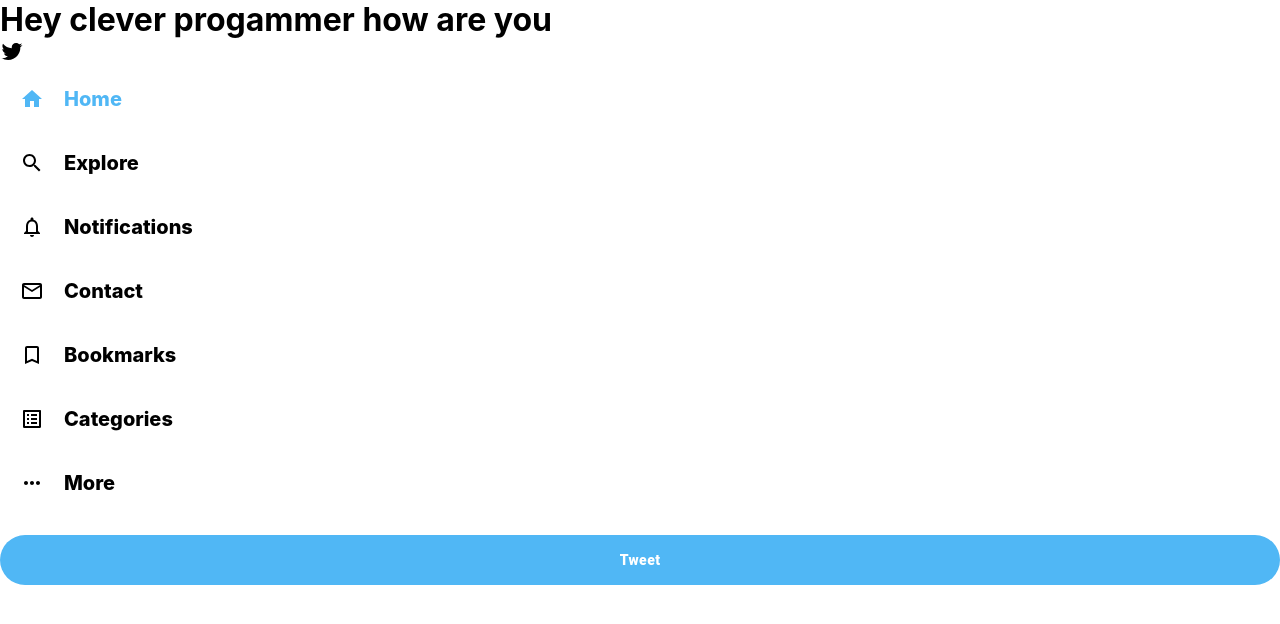
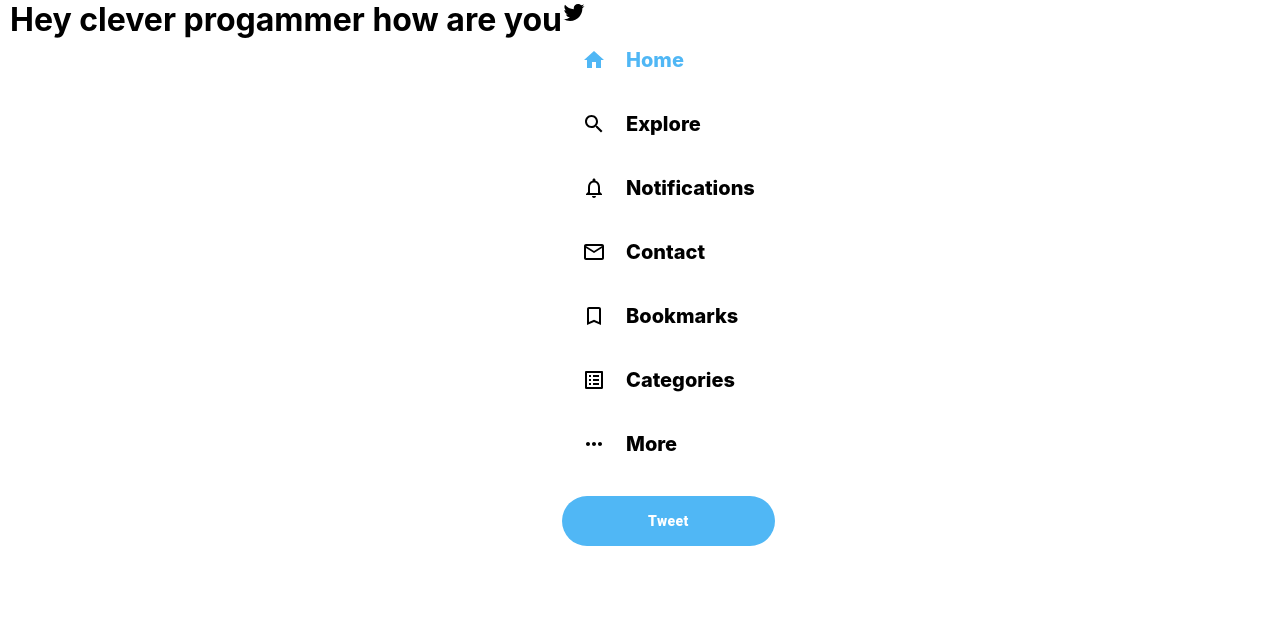
Before and after one commit to JavokhirTursunboev/twitter-clone, a React (Create React App) app: page / in a window 1280 px wide. Shown: the top 624 px of the page. Built offline with nearby package versions, Linux system fonts and the light colour scheme.

Commit message:
sidebar is done

```diff
--- a/src/App.css
+++ b/src/App.css
@@ -2,3 +2,11 @@
     --twitter-color:#50b7f5;
     --twitter-background: #e6ecf0;
 }
+.app{
+    display:flex;
+    height:100vh;
+    max-width: 1300px;
+    margin-left: auto;
+    margin-right: auto;
+    padding: 0 10px;
+}
```
